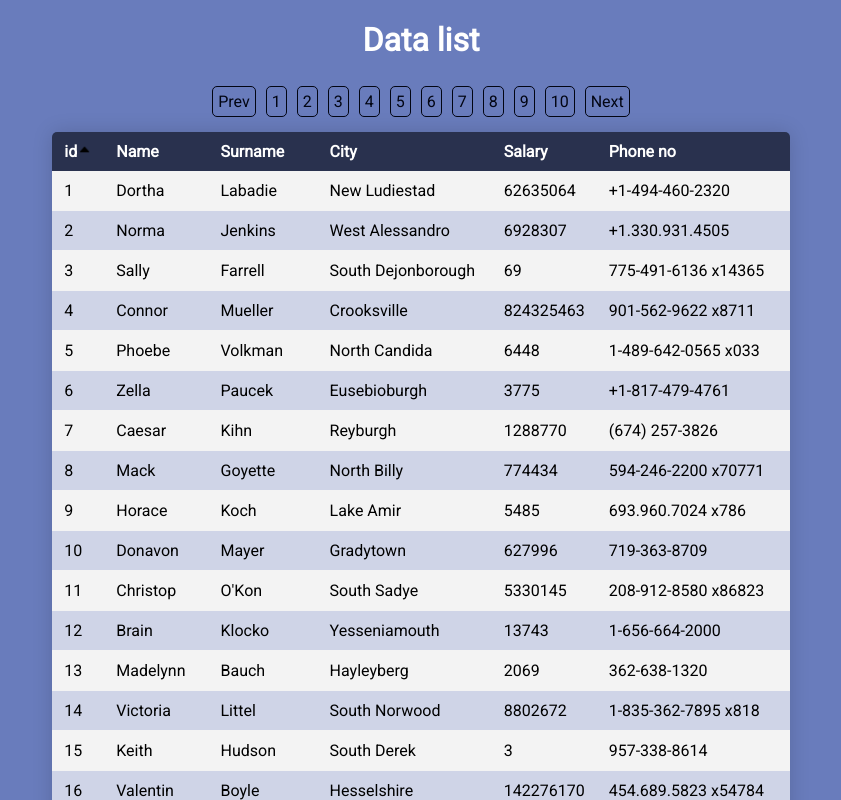
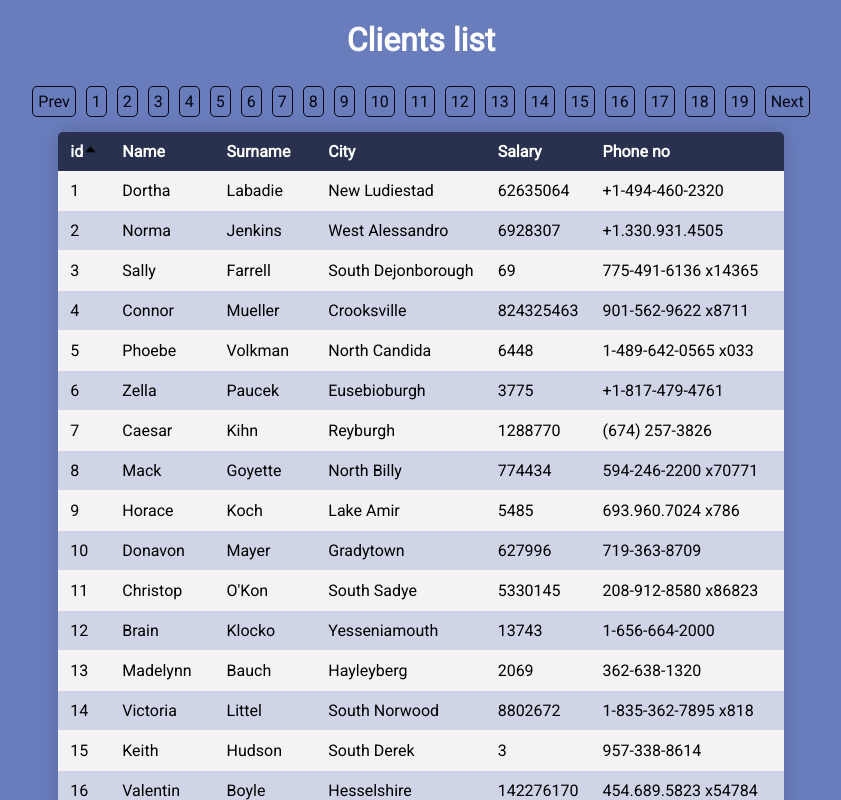
Before and after one commit to coolox/project, a React (Create React App) app: page / in a window 1280 px wide. Shown: the top 800 px of the page, without its empty margins (219-1060 px from the left). Built offline with nearby package versions, Linux system fonts and the light colour scheme.

Commit message:
decomposition made

```diff
--- /dev/null
+++ b/src/components/Pagination.jsx
@@ -0,0 +1,51 @@
+import React from 'react'
+
+// eslint-disable-next-line react/prop-types
+const Pagination = ({ currentPage, changeCurrentPage, totalPage }) => {
+  const pageArray = []
+  for (let i = 1; i <= totalPage; i++) {
+    pageArray.push(i)
+  }
+
+  const paginationBtnsHandler = page => {
+    changeCurrentPage(page)
+  }
+
+  const nextBtnHandler = () => {
+    if (currentPage === totalPage) {
+      return changeCurrentPage(currentPage)
+    } else {
+      return changeCurrentPage(currentPage + 1)
+    }
+  }
+
+  const prevBtnHandler = () => {
+    if (currentPage === 1) {
+      return changeCurrentPage(1)
+    } else {
+      return changeCurrentPage(currentPage - 1)
+    }
+  }
+
+  console.log('currentPage', currentPage)
+
+  const pageList = pageArray.map(page => (
+    <span onClick={() => paginationBtnsHandler(page)} className="paginationBtns" key={page}>
+      {page}
+    </span>
+  ))
+
+  return (
+    <div className="pagination">
+      <span onClick={prevBtnHandler} className="paginationBtns">
+        Prev
+      </span>
+      {pageList}
+      <span onClick={nextBtnHandler} className="paginationBtns">
+        Next
+      </span>
+    </div>
+  )
+}
+
+export default Pagination
--- /dev/null
+++ b/src/components/TableData.jsx
@@ -0,0 +1,84 @@
+import React from 'react'
+import { useState } from 'react'
+import { Link } from 'react-router-dom'
+import imgUp from '../img/up.png'
+import imgDown from '../img/down.png'
+
+// eslint-disable-next-line react/prop-types
+const TableData = ({ clients, visitedPage, itemsPerPage, sortTable }) => {
+  const [sortDirection, setSortDirection] = useState('asc')
+  const [sortField, setSortField] = useState('id')
+  const clientList = clients
+
+  function sortTableByField(id) {
+    const sortDir = sortDirection === 'asc' ? 1 : -1
+    const clonedData = clientList.concat()
+    clonedData.sort((a, b) => (a[id] > b[id] ? 1 * sortDir : -1 * sortDir))
+
+    sortTable(clonedData)
+    setSortDirection(sortDirection === 'asc' ? 'desc' : 'asc')
+    setSortField(id)
+  }
+
+  function showSortDirection(row) {
+    return sortField === row && sortDirection === 'asc' ? (
+      <img src={imgUp} style={{ width: '15px' }} />
+    ) : sortField === row && sortDirection === 'desc' ? (
+      <img src={imgDown} style={{ width: '15px' }} />
+    ) : null
+  }
+  return (
+    <div>
+      <table className="table">
+        <thead>
+          <tr>
+            <th onClick={() => sortTableByField('id')}>
+              id
+              {showSortDirection('id')}
+            </th>
+            <th onClick={() => sortTableByField('Name')}>
+              Name
+              {showSortDirection('Name')}
+            </th>
+            <th onClick={() => sortTableByField('Surname')}>
+              Surname
+              {showSortDirection('Surname')}
+            </th>
+            <th onClick={() => sortTableByField('City')}>
+              City
+              {showSortDirection('City')}
+            </th>
+            <th onClick={() => sortTableByField('salary')}>
+              Salary
+              {showSortDirection('salary')}
+            </th>
+            <th onClick={() => sortTableByField('Phone_no')}>
+              Phone no
+              {showSortDirection('Phone_no')}
+            </th>
+          </tr>
+        </thead>
+        <tbody>
+          {clientList.slice(visitedPage, visitedPage + itemsPerPage).map(element => {
+            return (
+              <tr key={element.id}>
+                <td key={element.id + 'id'}> {element.id} </td>
+                <td key={element.Name}>
+                  <Link key={element.id + element.id} to={`/${element.id}`} className={'table-link'}>
+                    {element.Name}
+                  </Link>
+                </td>
+                <td key={element.Surname}>{element.Surname}</td>
+                <td key={element.City}>{element.City}</td>
+                <td key={element.salary}>{element.salary}</td>
+                <td key={element.Phone_no}>{element.Phone_no}</td>
+              </tr>
+            )
+          })}
+        </tbody>
+      </table>
+    </div>
+  )
+}
+
+export default TableData
--- a/src/pages/Homepage.jsx
+++ b/src/pages/Homepage.jsx
@@ -1,102 +1,26 @@
 import React from 'react'
 import { useEffect, useState } from 'react'
-import { Link } from 'react-router-dom'
-import imgUp from '../img/up.png'
-import imgDown from '../img/down.png'
+import Pagination from '../components/Pagination'
+import TableData from '../components/TableData'
 
 function Homepage() {
   const url = './mock/data.json'
-  const itemsPerPage = 100
-  const [data, setData] = useState([])
-  const [sortDirection, setSortDirection] = useState('asc')
-  const [sortField, setSortField] = useState('id')
-  const [pageNumber, setPagesNumber] = useState(0)
+  const itemsPerPage = 55
+  const [clients, setClients] = useState([])
+  const [currentPage, setCurrentPage] = useState(1)
+  const [totalPage, setTotalPage] = useState(1)
 
-  const visitedPage = pageNumber * itemsPerPage
-  const pageCount = Math.ceil(data.length / itemsPerPage)
+  const visitedPage = (currentPage - 1) * itemsPerPage
 
-  const displayData = data.slice(visitedPage, visitedPage + itemsPerPage).map(element => {
-    return (
-      <tr key={element.id}>
-        <td key={element.id + 'id'}> {element.id} </td>
-        <td key={element.Name}>
-          <Link key={element.id + element.id} to={`/${element.id}`} className={'table-link'}>
-            {element.Name}
-          </Link>
-        </td>
-        <td key={element.Surname}>{element.Surname}</td>
-        <td key={element.City}>{element.City}</td>
-        <td key={element.salary}>{element.salary}</td>
-        <td key={element.Phone_no}>{element.Phone_no}</td>
-      </tr>
-    )
-  })
-
-  function nextBtnHandler() {
-    if (pageNumber == pageCount - 1) {
-      return setPagesNumber(pageCount - 1)
-    } else {
-      return setPagesNumber(pageNumber + 1)
-    }
+  const changeCurrentPage = page => {
+    return setCurrentPage(page)
   }
 
-  function prevBtnHandler() {
-    if (pageNumber == 0) {
-      return setPagesNumber(0)
-    } else {
-      return setPagesNumber(pageNumber - 1)
-    }
+  const sortTable = sortedData => {
+    setClients(sortedData)
   }
 
-  function paginationBtnsHandler(page) {
-    setPagesNumber(page - 1)
-  }
-
-  function Pagination() {
-    const pages = []
-
-    for (let i = 1; i <= pageCount; i++) {
-      pages.push(i)
-    }
-
-    const listItems = pages.map(page => (
-      <span onClick={() => paginationBtnsHandler(page)} className="paginationBtns" key={page}>
-        {page}
-      </span>
-    ))
-
-    return (
-      <div className="pagination">
-        <span onClick={prevBtnHandler} className="paginationBtns">
-          Prev
-        </span>
-        {listItems}
-        <span onClick={nextBtnHandler} className="paginationBtns">
-          Next
-        </span>
-      </div>
-    )
-  }
-
-  function sortTableByField(id) {
-    const sortDir = sortDirection === 'asc' ? 1 : -1
-    const clonedData = data.concat()
-    clonedData.sort((a, b) => (a[id] > b[id] ? 1 * sortDir : -1 * sortDir))
-
-    setData(clonedData)
-    setSortDirection(sortDirection === 'asc' ? 'desc' : 'asc')
-    setSortField(id)
-  }
-
-  function showSortDirection(row) {
-    return sortField === row && sortDirection === 'asc' ? (
-      <img src={imgUp} style={{ width: '15px' }} />
-    ) : sortField === row && sortDirection === 'desc' ? (
-      <img src={imgDown} style={{ width: '15px' }} />
-    ) : null
-  }
-
-  function formatObjToArr(obj) {
+  const formatObjToArr = obj => {
     return Object.entries(obj).reduce((accum, [key, value]) => {
       const normalizedItem = {
         ...value,
@@ -111,46 +35,23 @@ function Homepage() {
     fetch(url)
       .then(response => response.json())
       .then(obj => formatObjToArr(obj))
-      .then(products => setData(products))
+      .then(client => {
+        setClients(client)
+        setTotalPage(Math.ceil(client.length / itemsPerPage))
+      })
       .catch(err => console.error(err))
   }, [])
 
   return (
-    <>
-      <h1>Data list</h1>
-      <Pagination />
-      <table className="table">
-        <thead>
-          <tr>
-            <th onClick={() => sortTableByField('id')}>
-              id
-              {showSortDirection('id')}
-            </th>
-            <th onClick={() => sortTableByField('Name')}>
-              Name
-              {showSortDirection('Name')}
-            </th>
-            <th onClick={() => sortTableByField('Surname')}>
-              Surname
-              {showSortDirection('Surname')}
-            </th>
-            <th onClick={() => sortTableByField('City')}>
-              City
-              {showSortDirection('City')}
-            </th>
-            <th onClick={() => sortTableByField('salary')}>
-              Salary
-              {showSortDirection('salary')}
-            </th>
-            <th onClick={() => sortTableByField('Phone_no')}>
-              Phone no
-              {showSortDirection('Phone_no')}
-            </th>
-          </tr>
-        </thead>
-        <tbody>{displayData}</tbody>
-      </table>
-    </>
+    <div>
+      <h1>Clients list</h1>
+      {totalPage > 0 ? (
+        <Pagination changeCurrentPage={changeCurrentPage} currentPage={currentPage} totalPage={totalPage} />
+      ) : (
+        'Loading'
+      )}
+      <TableData clients={clients} visitedPage={visitedPage} itemsPerPage={itemsPerPage} sortTable={sortTable} />
+    </div>
   )
 }
 export default Homepage
```
